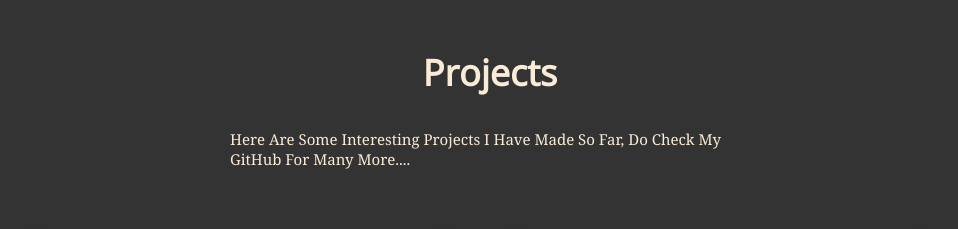
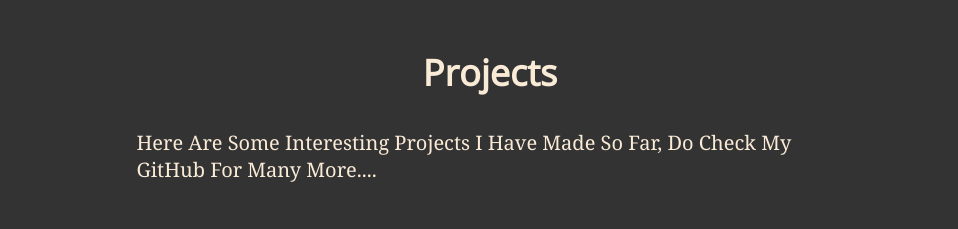
Before and after one commit to Shubham6697/Portfolio, a plain HTML site: page index.html in a window 1280 px wide. Shown: the part 3300-3529 px from the top of the page, without its empty margins (150-1108 px from the left). Drawn offline with nearby package versions, Linux system fonts and the light colour scheme.

Commit message:
Final Commit

```diff
--- a/style.css
+++ b/style.css
@@ -108,8 +108,8 @@ button:hover{
 
 .projectHeader{
     margin: auto;
-    width: 50%;
-    font-size: 15px;
+    width: 68%;
+    font-size: 20px;
     font-family: Georgia, 'Times New Roman', Times, serif;
 }
 .cardHeader{
```
